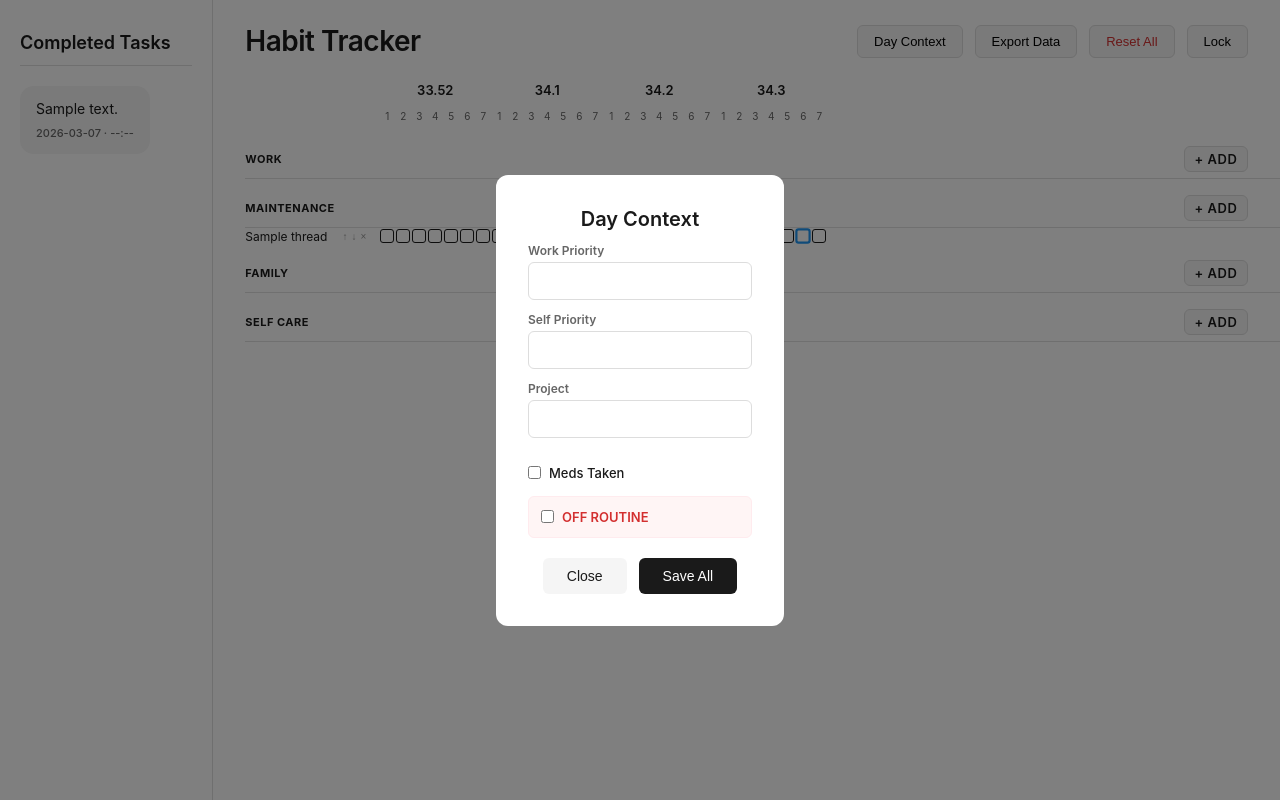
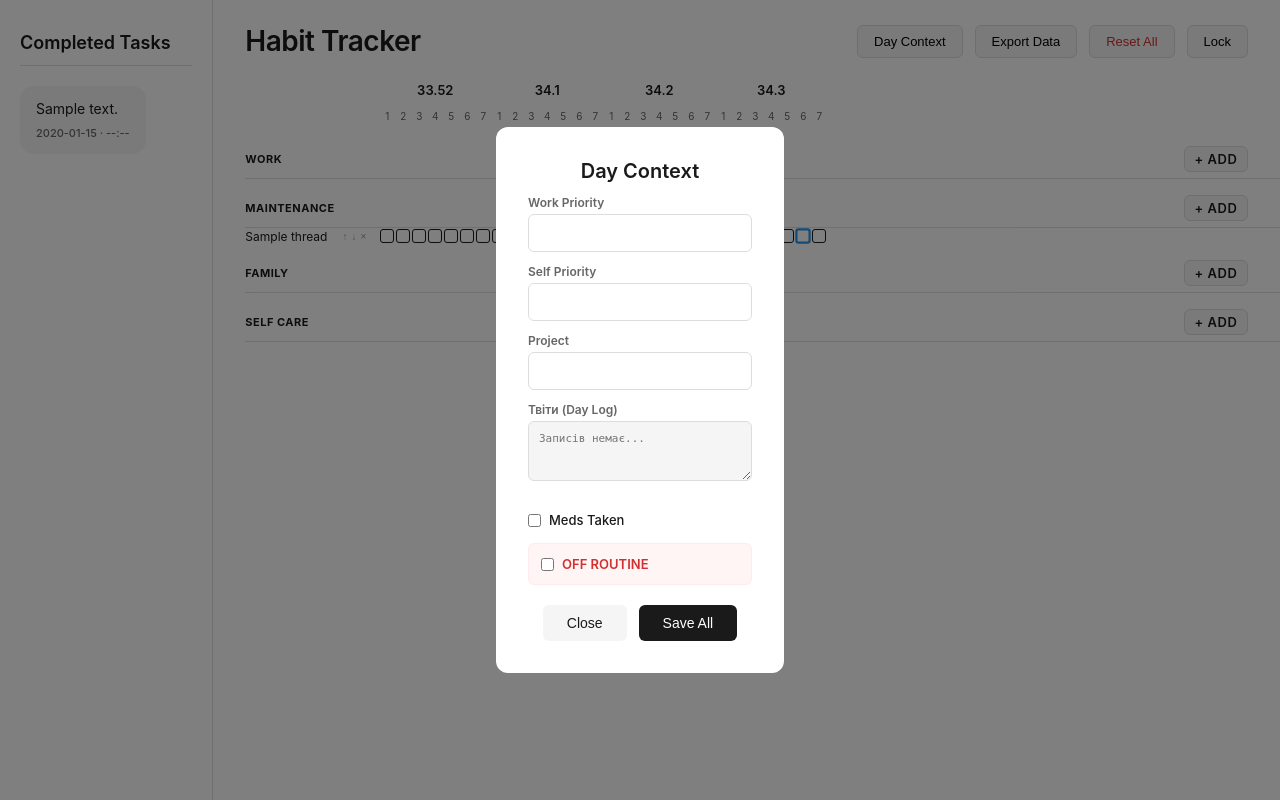
Before and after one commit to anvan5582-commits/dash_v4, a Flask app: page / in a window 1280 px wide, after a click on "Day Context". Run offline with Flask 3, Linux system fonts and the light colour scheme; the visitor is signed in with stand-in values (Sample User, id 1); tables that the repository leaves empty hold one stand-in row (values such as "Sample post").

Commit message:
Update dashboard.html

```diff
--- a/templates/dashboard.html
+++ b/templates/dashboard.html
@@ -490,7 +490,7 @@ function updateSquare(el, status, reason) {
                     document.getElementById('ctxOff').checked = data.off;
                     document.getElementById('ctxOffReason').value = data.off_reason;
                     document.getElementById('ctxOffReason').style.display = data.off ? 'block' : 'none';
-
+                    document.getElementById('ctxComments').value = data.comments || "Немає записів за цей день.";
                     document.getElementById('contextTitle').innerText = "Day Context: " + dateStr;
                     showModalWindow('contextModal');
                 }
@@ -533,7 +533,7 @@ function updateSquare(el, status, reason) {
                     {% for msg in ctx.comment_list %}
                         <div class="task-bubble {% if loop.index % 2 == 0 %}right{% else %}left{% endif %}">
                             <div class="task-text">{{ msg.text }}</div>
-                            <div class="task-timestamp">{{ today_date }} · {{ msg.time if msg.time else "--:--" }}</div>
+                            <div class="task-timestamp">{{ msg.date }} · {{ msg.time if msg.time else "--:--" }}</div>
                         </div>
                     {% endfor %}
                 {% else %}
@@ -675,7 +675,8 @@ function updateSquare(el, status, reason) {
                 <label class="m-label">Work Priority</label><input type="text" id="ctxWork" value="{{ ctx.top_work }}" class="m-input">
                 <label class="m-label">Self Priority</label><input type="text" id="ctxOther" value="{{ ctx.top_other }}" class="m-input">
                 <label class="m-label">Project</label><input type="text" id="ctxProject" value="{{ ctx.project }}" class="m-input">
-
+                <label class="m-label">Твіти (Day Log)</label>
+                <textarea id="ctxComments" class="m-input" readonly style="background: #f5f5f5; min-height: 60px; font-family: monospace; font-size: 11px; resize: vertical;" placeholder="Записів немає..."></textarea>
                 <div style="margin-top: 15px;">
                     <label style="display:flex; align-items:center; gap:8px; font-size:13px; font-weight:500;">
                         <input type="checkbox" id="ctxMeds" {% if ctx.meds %}checked{% endif %}> Meds Taken
```
